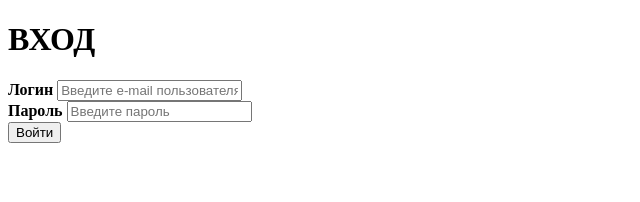
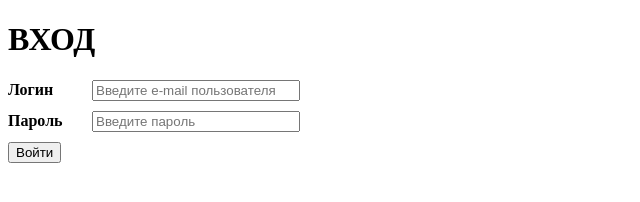
Before and after one commit to Rushanakamal/cvt, a plain HTML site: page login.html in a window 1280 px wide. Shown: the whole page, without its empty margins (0-640 px from the left). Drawn offline with Linux system fonts and the light colour scheme.

Commit message:
added styles

```diff
--- a/login.html
+++ b/login.html
@@ -2,21 +2,22 @@
 <html>
     <head>
         <title>Вход</title>
+		<link rel="stylesheet" href="./main.css" type="text/css">
     </head>
     <body>
-        <h1>ВХОД</h1>
+        <h1 class="title">Вход</h1>
         <form>
-            <div>
-				<div>
-					<label><b>Логин</b></label>
-					<input type="email" placeholder="Введите e-mail пользователя" name="login" title="E-mail пользователя." required>
+            <div id="login-form">
+				<div class="row">
+					<label class="caption">Логин</label>
+					<input class="input" type="email" placeholder="Введите e-mail пользователя" name="login" title="E-mail пользователя." required>
 				</div>
-				<div>
-					<label><b>Пароль</b></label>
-					<input type="password" placeholder="Введите пароль" name="password" pattern="^[A-Za-z0-9]{6,}$" title="Пароль должен содержать не менее 6 символов. Могут присутствовать только буквы латинского алфавита и/или цифры." required>
+				<div class="row">
+					<label class="caption">Пароль</label>
+					<input class="input" type="password" placeholder="Введите пароль" name="password" pattern="^[A-Za-z0-9]{6,}$" title="Пароль должен содержать не менее 6 символов. Могут присутствовать только буквы латинского алфавита и/или цифры." required>
 				</div>
-				<div>
-					<button type="submit">Войти</button>
+				<div class="row">
+					<button class="button" type="submit">Войти</button>
 				</div>
             </div>
         </form>
--- /dev/null
+++ b/main.css
@@ -0,0 +1,17 @@
+.title {
+	text-transform: uppercase
+}
+
+#login-form .row {
+	margin-bottom: 10px
+}
+
+#login-form .caption {
+	font-weight: bold;
+	display: inline-block;
+	width: 80px
+}
+
+#login-form .input {
+	width: 200px
+}
```
